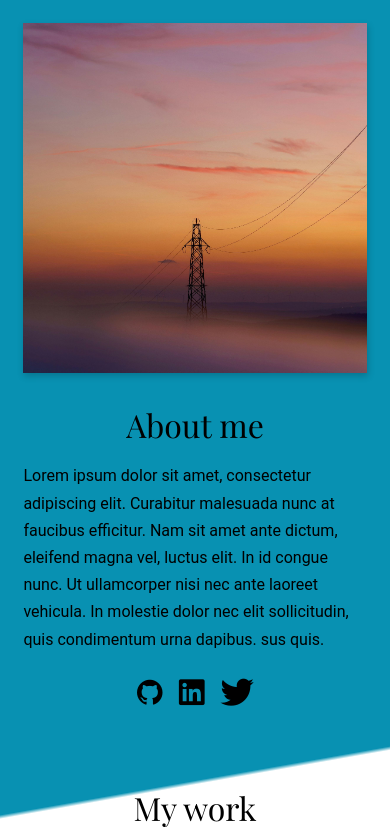
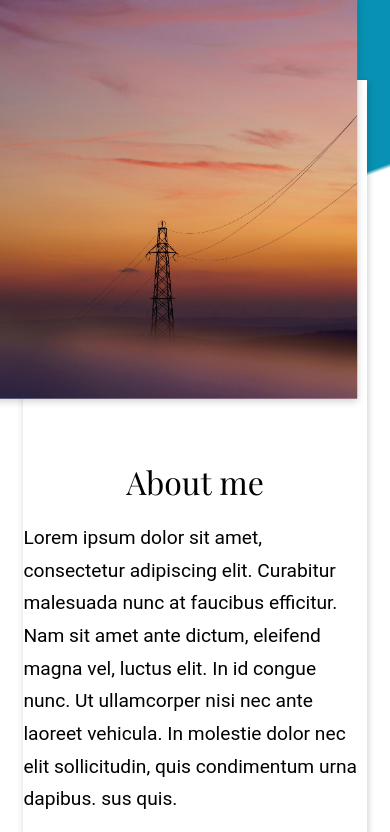
Before and after one commit to Accany1/odin-homepage, a plain HTML site: page index.html in a window 390 px wide. Shown: the top 832 px of the page. Drawn offline with nearby package versions, Linux system fonts and the light colour scheme; a web font is replaced by a local one.

Commit message:
Working tablet design

```diff
--- a/index.html
+++ b/index.html
@@ -17,7 +17,7 @@
             <div class="heading-content">
                 <h1>About me</h1>
                 <p class="main-desc">Lorem ipsum dolor sit amet, consectetur adipiscing elit. Curabitur malesuada nunc at faucibus efficitur. Nam sit amet ante dictum, eleifend magna vel, luctus elit. In id congue nunc. Ut ullamcorper nisi nec ante laoreet vehicula. In molestie dolor nec elit sollicitudin, quis condimentum urna dapibus. sus quis.</p>
-                <div class="icons">
+                <div class="icons title">
                     <i class="devicon-github-original"></i>
                     <i class="devicon-linkedin-plain"></i>
                     <i class="devicon-twitter-original"></i>
--- a/style.css
+++ b/style.css
@@ -65,7 +65,7 @@ i {
 
 .works-section {
     margin: 100px 0px;
-    max-width: 1000px;
+    max-width: 1500px;
 }
 
 .screenshots {
@@ -182,9 +182,72 @@ footer {
     object-position: 50% 100%;
 }
 
+@media (max-width:1000px) {
+
+    .content {
+        margin: 80px 10%;
+    }
+
+    .icons.title {
+        display: none;
+    }
+
+    .heading {
+        display: block;
+        margin: 40px 0;
+        background-color: white;
+        box-shadow: 1px 3px 7px rgba(0,0,0,0.2);
+    }
+
+    .main-desc {
+        font-family: Roboto;
+        line-height: 150%;
+        font-size: 1.2em;
+
+    }
+
+    .main-image {
+        height: 300px;
+        width: 300px;
+        float: inline-start;
+        margin: 0px;
+        transform: scale(1.15) translate(-30px, -50px) ;
+        z-index: 2;
+        position: relative;
+    }
+
+    .heading-content {
+        display: block;
+        flex-direction: column;
+        padding: 20px;
+        background-color: white;
+        margin: 30px 0px;
+        margin-top: 100px;
+        box-shadow: none;
+        transform: translateY(-50px);
+        z-index: 1;
+    }
+
+    .heading-content>h1 {
+        text-align: center;
+    }
+
+    .works {
+        margin-top: 10px;
+        display: grid;
+        grid-template-columns: repeat(2, minmax(50px, 1fr));
+        gap: 40px;
+    }
+}
+
 @media (max-width:500px) {
+    html,
+    body {
+        background: linear-gradient(160deg, #0891B2, #0891B2 7%, white 7.1%, white 100%);
+    }
+
     .content {
-        margin: 6%;
+        margin: 40px 6%;
     }
 
     .heading {
@@ -200,6 +263,14 @@ footer {
         background-color: transparent;
         box-shadow: none;
         align-items: center;
+        transform: translate(0,0);
+    }
+
+    .main-image {
+        height: 350px;
+        width: 100%;
+        object-fit:cover;
+        position: relative;
 
     }
 
```
